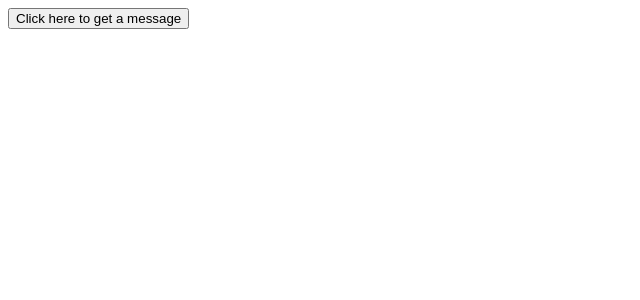
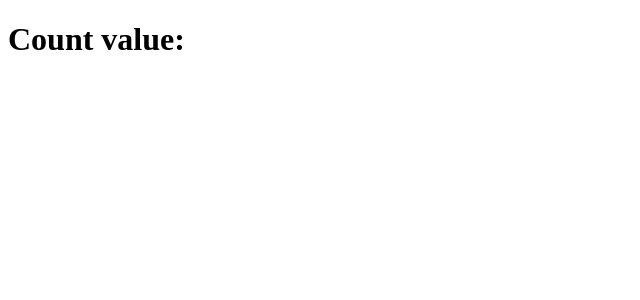
Before and after one commit to zlrkw11/reactpro, a React (Vite) app: page / in a window 1280 px wide. Shown: the top 300 px of the page, without its empty margins (0-640 px from the left). Built offline with nearby package versions, Linux system fonts and the light colour scheme.

Commit message:
set up state file

```diff
--- a/src/App.jsx
+++ b/src/App.jsx
@@ -2,11 +2,12 @@ import Hello from "./components/Hello";
 import Fruits from "./components/Fruits";
 import Cars from "./components/Cars";
 import Message from "./components/Message";
+import Counter from "./components/Counter";
 
 function App() {
   return (
     <div className="App">
-      <Message />
+      <Counter />
     </div>
   );
 }
--- /dev/null
+++ b/src/components/Counter.jsx
@@ -0,0 +1,7 @@
+export default function Counter() {
+  return (
+    <div>
+      <h1>Count value: </h1>
+    </div>
+  );
+}
```
